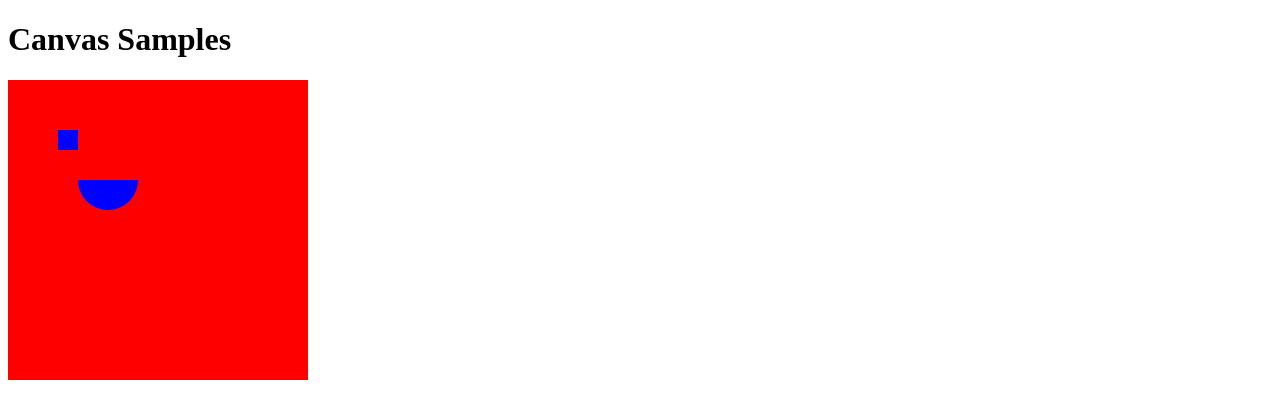
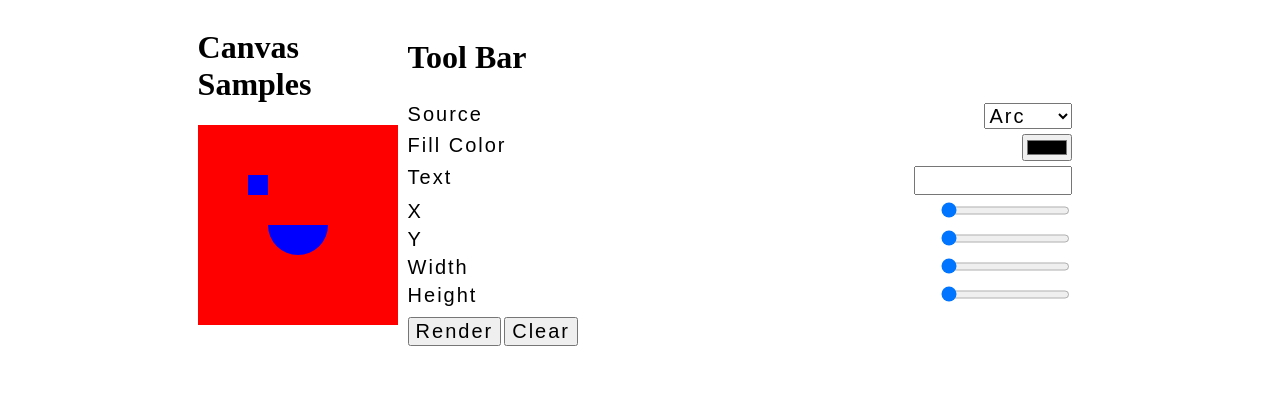
Before and after one commit to aemrebasus/product-configurator, an Angular app: page /product-configurator/canvas in a window 1280 px wide. Shown: the top 418 px of the page. Built offline with nearby package versions, Linux system fonts and the light colour scheme.

Commit message:
Canvas configurator

```diff
--- a/src/app/canvas-samples/canvas-samples.component.html
+++ b/src/app/canvas-samples/canvas-samples.component.html
@@ -1,2 +1,57 @@
-<h1>Canvas Samples</h1>
-<canvas #canvas width="300" height="300"></canvas>
+<div class="container">
+    <div class="canvas-container">
+        <h1>Canvas Samples</h1>
+        <canvas #canvas width="200" height="200"></canvas>
+    </div>
+    <div class="tool-bar">
+        <h1>Tool Bar</h1>
+        <div class="form-control">
+            <span>Source</span>
+            <select name="source" id="source" [(ngModel)]="config.source">
+                <option value="arc" selected>Arc</option>
+                <option value="rec">Rect</option>
+                <option value="img">Image</option>
+                <option value="video">Video</option>
+            </select>
+        </div>
+        <div class="form-control">
+            <span>Fill Color</span>
+            <input type="color" [(ngModel)]="config.color">
+        </div>
+        <div class="form-control">
+            <span>Text</span>
+            <input type="text" [(ngModel)]="config.text">
+        </div>
+
+        <div class="form-control">
+            <span>X</span>
+            <input type="range" max="200" min="0" [(ngModel)]="config.x">
+        </div>
+
+        <div class="form-control">
+            <span>Y</span>
+            <input type="range" max="200" min="0" [(ngModel)]="config.y">
+        </div>
+
+        <div class="form-control">
+            <span>Width</span>
+            <input type="range" max="1000" min="0" [(ngModel)]="config.width">
+        </div>
+
+        <div class="form-control">
+            <span>Height</span>
+            <input type="range" max="1000" min="0" [(ngModel)]="config.height">
+        </div>
+
+
+
+        <div class="form-control">
+            <div class="button-group">
+                <button (click)="render()">Render</button>
+                <button (click)="clear()">Clear</button>
+            </div>
+        </div>
+
+    </div>
+
+</div>
--- a/src/app/canvas-samples/canvas-samples.component.scss
+++ b/src/app/canvas-samples/canvas-samples.component.scss
@@ -0,0 +1,50 @@
+.container {
+    display: flex;
+    flex-direction: row;
+    justify-content: space-between;
+    width: 70%;
+    margin: auto;
+}
+
+.form-control {
+    display: flex;
+    flex-direction: row;
+    justify-content: space-between;
+
+    font-size: 15pt;
+}
+
+input {
+    max-width: 150px;
+}
+
+.form-control * {
+    font-size: 15pt;
+    letter-spacing: 2px;
+    font-family: Arial, Helvetica, sans-serif;
+
+    margin-top: 5px;
+    user-select: none;
+    cursor: pointer;
+}
+
+.tool-bar {
+    width: 100%;
+    padding: 10px;
+}
+
+.button-group {
+    width: 100%;
+    display: flex;
+    flex-direction: row;
+    flex-wrap: wrap;
+    justify-content: flex-start;
+}
+
+.button-group * {
+    margin-left: 3px;
+}
+.button-group *:first-child {
+    margin-left: 0px;
+
+}
--- a/src/app/canvas-samples/canvas-samples.component.ts
+++ b/src/app/canvas-samples/canvas-samples.component.ts
@@ -9,6 +9,17 @@ import { Content } from '@angular/compiler/src/render3/r3_ast';
 export class CanvasSamplesComponent implements OnInit, AfterViewInit {
 
   @ViewChild('canvas') canvas: ElementRef<HTMLCanvasElement>;
+
+  config = {
+    source: 'arc',
+    color: 'red',
+    x: 0,
+    y: 0,
+    width: 0,
+    height: 0,
+    text: '',
+  }
+
 
   constructor() { }
   ngAfterViewInit(): void {
@@ -72,6 +83,17 @@ export class CanvasSamplesComponent implements OnInit, AfterViewInit {
 
   }
 
+
+  render(): void {
+
+
+  }
+
+  clear(): void {
+
+  }
+
+
 }
 export interface IShape {
   style: string;
```
